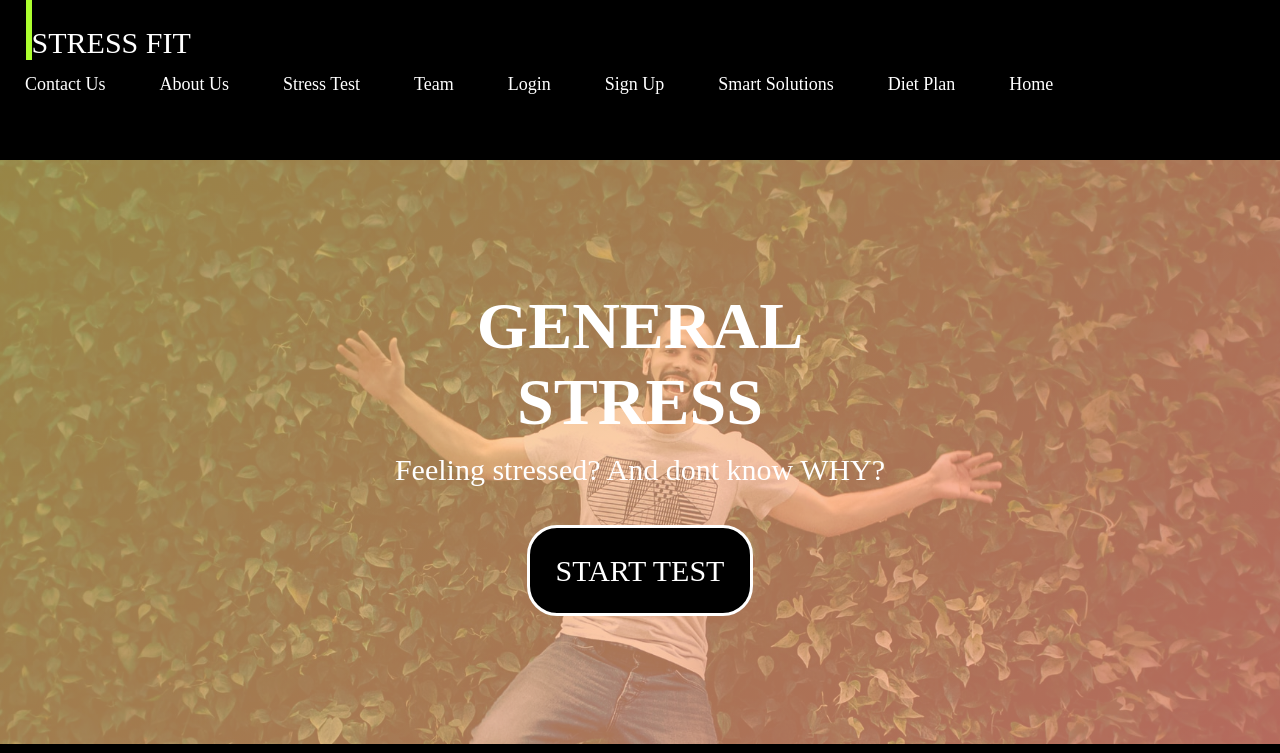
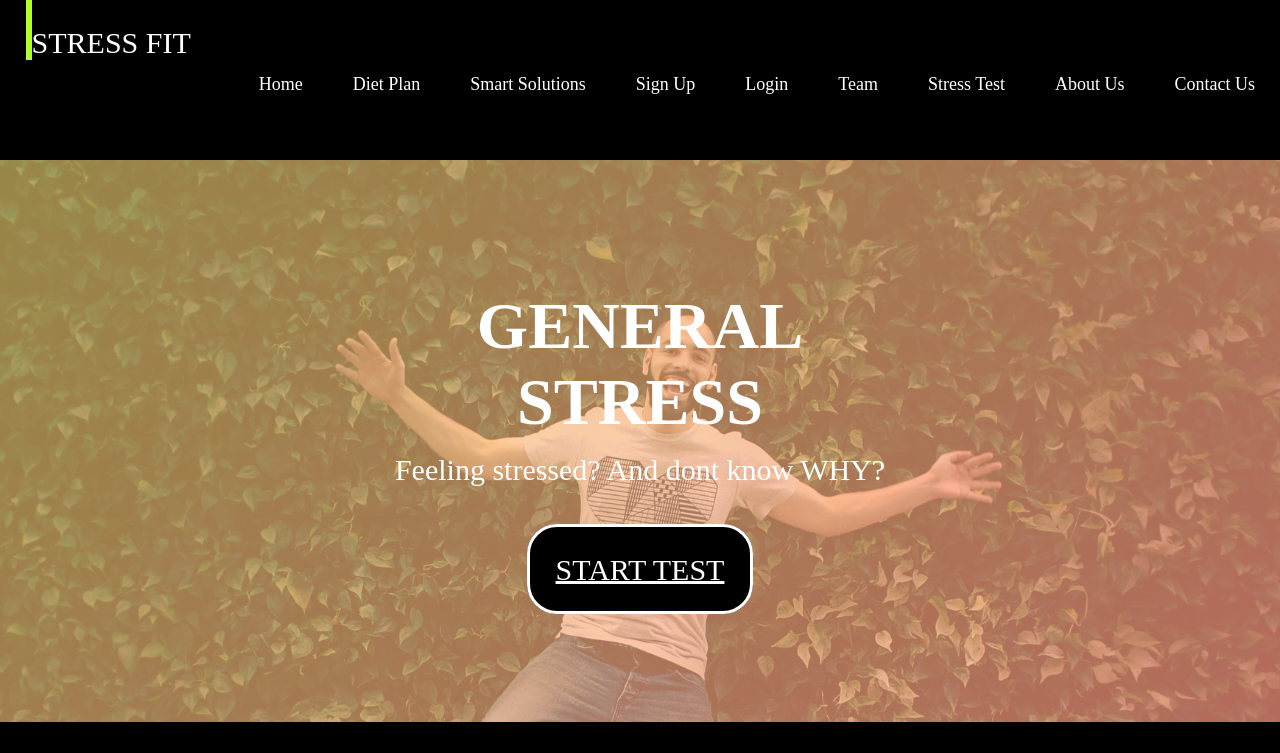
Before and after one commit to ishika1727/Stress-master, a plain HTML site: page index.html in a window 1280 px wide. Shown: the top 753 px of the page. Drawn offline with nearby package versions, Linux system fonts and the light colour scheme.

```diff
--- a/css/clone.css
+++ b/css/clone.css
@@ -35,9 +35,10 @@ html {
     font-size: 30px;
     padding-top: 2%;
 }
-a:link, a:visited
+nav a:link,
+nav a:visited
 {
-    /* float: right; */
+    float: right;
     color: white;
     font-size: 18px;
     padding: 14px 25px;
@@ -183,7 +184,7 @@ dl
 dt a
 {
     position: relative;
-    left: -1.3rem;
+    /* left: -1.3rem; */
     color: white !important;
     text-decoration: underline !important;
     font-size: 30px !important;
```
